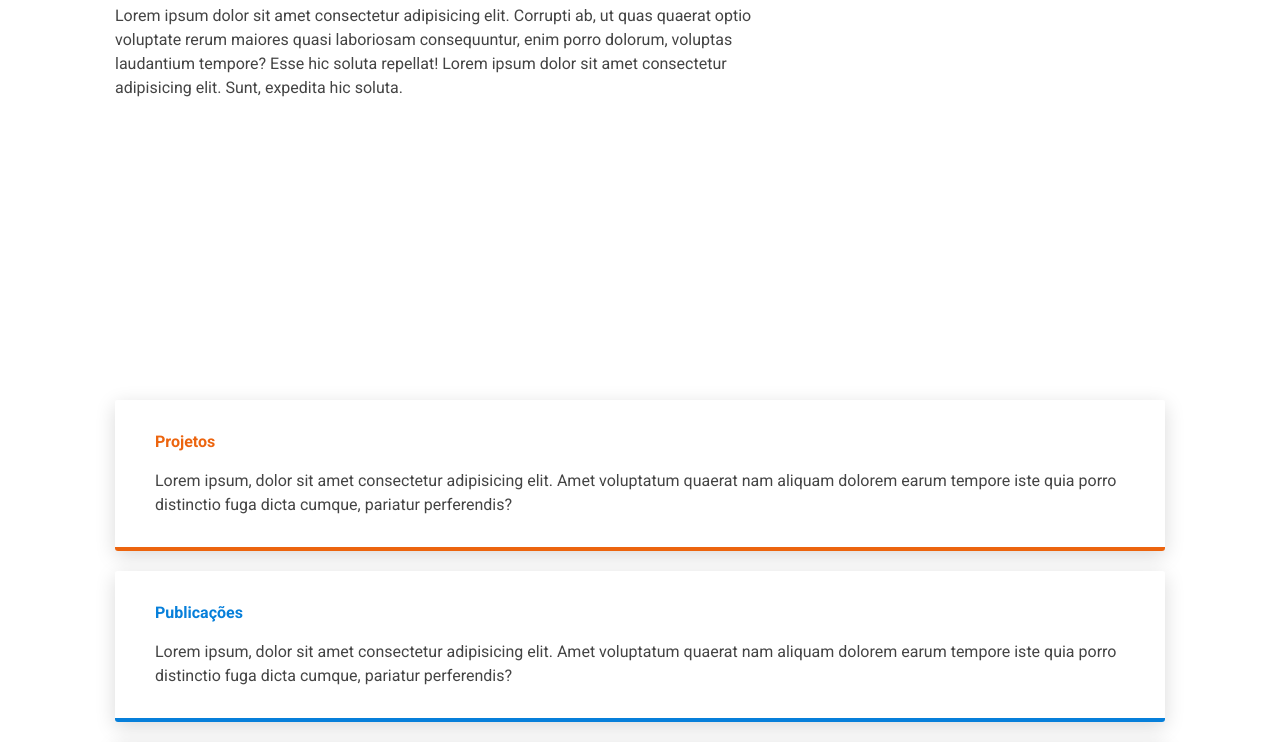
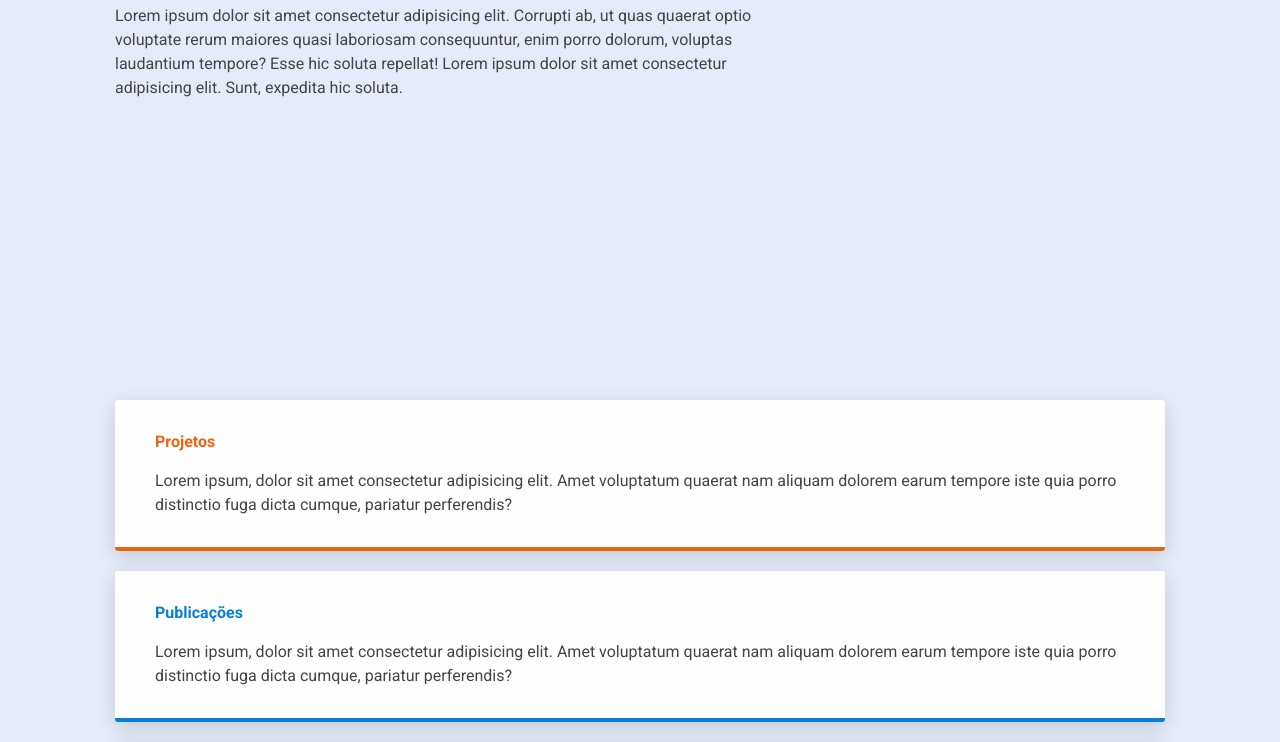
Before and after one commit to lucasflomuller/observatorio-mobilidade, a website: page publicacoes.html in a window 1280 px wide. Shown: the part 186-928 px from the top of the page. Drawn offline with nearby package versions, Linux system fonts and the light colour scheme; files that its build step writes are made by us from their sources.

Commit message:
fix bug of background color separating each page body into classes

```diff
--- a/publicacoes.html
+++ b/publicacoes.html
@@ -12,7 +12,7 @@
   <title>Observatório de Mobilidade</title>
 </head>
 
-<body>
+<body class="body__publicacoes">
 
   <nav class="navigation">
     <div class="row">
--- a/sass/base/_base.scss
+++ b/sass/base/_base.scss
@@ -28,6 +28,17 @@ body {
   padding-top: 3rem;
 }
 
+// Setting up body colors
+.body {
+  &__downloads {
+    background-color: $color-white;
+  }
+
+  &__publicacoes {
+    background-color: $color-background-violet;
+  }
+}
+
 
 // RESETING ICON CLASSES
 .icon::before {
--- a/sass/pages/_publicacoes.scss
+++ b/sass/pages/_publicacoes.scss
@@ -1,7 +1,3 @@
-body {
-  background-color: $color-background-violet;
-}
-
 .section-categories {
   padding: 10rem 0;
 
--- a/sass/pages/subpages/_downloads.scss
+++ b/sass/pages/subpages/_downloads.scss
@@ -1,7 +1,3 @@
-body {
-  background-color: $color-white;
-}
-
 .main-downloads {
   padding: 8rem 0 0 0;
 }
```
Also changed, not shown: subpages/noticias.html (+1 -1 lines), subpages/publicacoes/downloads.html (+1 -1 lines).
